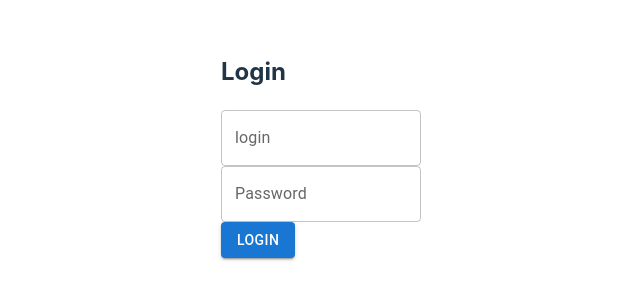
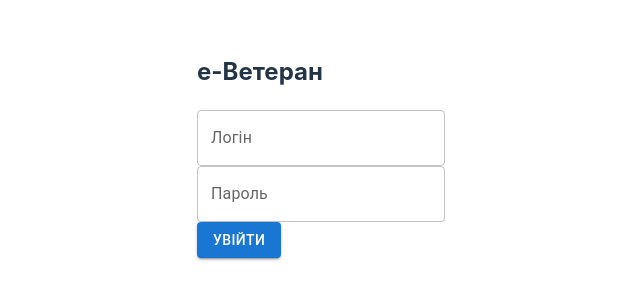
Before and after one commit to Vitaliy-Mazurenko/Hackathon, a React (Vite) app in the folder front/: page /home in a window 1280 px wide. Shown: the part 254-554 px from the top of the page, without its empty margins (319-959 px from the left). Built offline with nearby package versions, Linux system fonts and the light colour scheme.

Commit message:
feat: created  users AppBar page

```diff
--- a/front/src/pages/home/Home.jsx
+++ b/front/src/pages/home/Home.jsx
@@ -46,12 +46,12 @@ const Home = () => {
              <div className="App-header">
          <h2 className="text-header">{/*е-Ветеран*/}</h2>
       </div>
-      <form className="demoForm" style={{ width: '500px', margin: 'auto' }}>
-        <h2 className='textForm'>Login</h2>
+      <form className="demoForm">
+        <h2 className='textForm'>е-Ветеран</h2>
         <div className='form-group'>
           <TextField
             id="outlined-basic"
-            label="login"
+            label="Логін"
             variant="outlined"
             value={login}
             onChange={(e) => setLogin(e.target.value)}
@@ -64,7 +64,7 @@ const Home = () => {
           <TextField
             id="outlined-password-input"
             type="password"
-            label="Password"
+            label="Пароль"
             variant="outlined"
             value={password}
             onChange={handleChangePassword}
@@ -78,7 +78,7 @@ const Home = () => {
           variant="contained"
           color="primary"
           disabled={passwordError}
-          onClick={handleSubmit}>Login
+          onClick={handleSubmit}>Увійти
         </Button>
 
         {/* {loginError ? (
--- a/front/src/pages/home/home.module.scss
+++ b/front/src/pages/home/home.module.scss
@@ -1,13 +1,14 @@
 .home {
   width: 100%;
-  max-width: 200px;
+  max-width: 500px;
   margin: auto;
   // min-height: 200px;
   display: flex;
-  justify-content: space-between;
+  justify-content: center;
   align-items: center;
 
 }
+
 
 // .button {
 //   width: 50px;
--- a/front/src/pages/users/Users.jsx
+++ b/front/src/pages/users/Users.jsx
@@ -2,7 +2,8 @@
 import {useDispatch, useSelector} from "react-redux";
 import classes from './users.module.scss'
 import {decrement, increment} from "../../store/slices/countSlice.js";
-import { Button } from "@mui/material";
+import { AppBar, Button } from "@mui/material";
+// import PersonIcon from '@mui/icons-material/Person';
 
 
 const Users = () => {
@@ -18,7 +19,11 @@ const Users = () => {
 
 
     return (
-        <div className={classes.home}>
+        <div className={classes.users}>
+            <AppBar className={classes.appBar}>
+                <span>е-Ветеран</span>
+                {/* <PersonIcon className="personIcon" /> */}
+            </AppBar>
             <Button onClick={handleMinus}>
                 -
             </Button>
@@ -27,6 +32,7 @@ const Users = () => {
                 +
             </Button>
 
+
         </div>
     );
 };
--- a/front/src/pages/users/users.module.scss
+++ b/front/src/pages/users/users.module.scss
@@ -1,4 +1,4 @@
-.home {
+.users {
   width: 100%;
   max-width: 200px;
   margin: auto;
@@ -9,21 +9,28 @@
 
 }
 
-.button {
-  width: 50px;
-  height: 50px;
-  display: flex;
-  justify-content: center;
-  align-items: center;
-  background: #242424;
-  transition: .5s; border-radius: 50%;
-  font-size: 38px;
-  user-select: none;
-  padding: 0;
+.appBar {
+  height: 45px;
+  position: fixed;
+  padding: 10px;
+  background-color: var(black, linear-gradient(90deg, #122945 0%, #1177B7 100%))!important;
+}
 
-  &:hover {
-    filter: invert(1);
-    cursor: pointer;
+// .button {
+//   width: 50px;
+//   height: 50px;
+//   display: flex;
+//   justify-content: center;
+//   align-items: center;
+//   background: #242424;
+//   transition: .5s; border-radius: 50%;
+//   font-size: 38px;
+//   user-select: none;
+//   padding: 0;
 
-  }
-}
+//   &:hover {
+//     filter: invert(1);
+//     cursor: pointer;
+
+//   }
+// }
```
